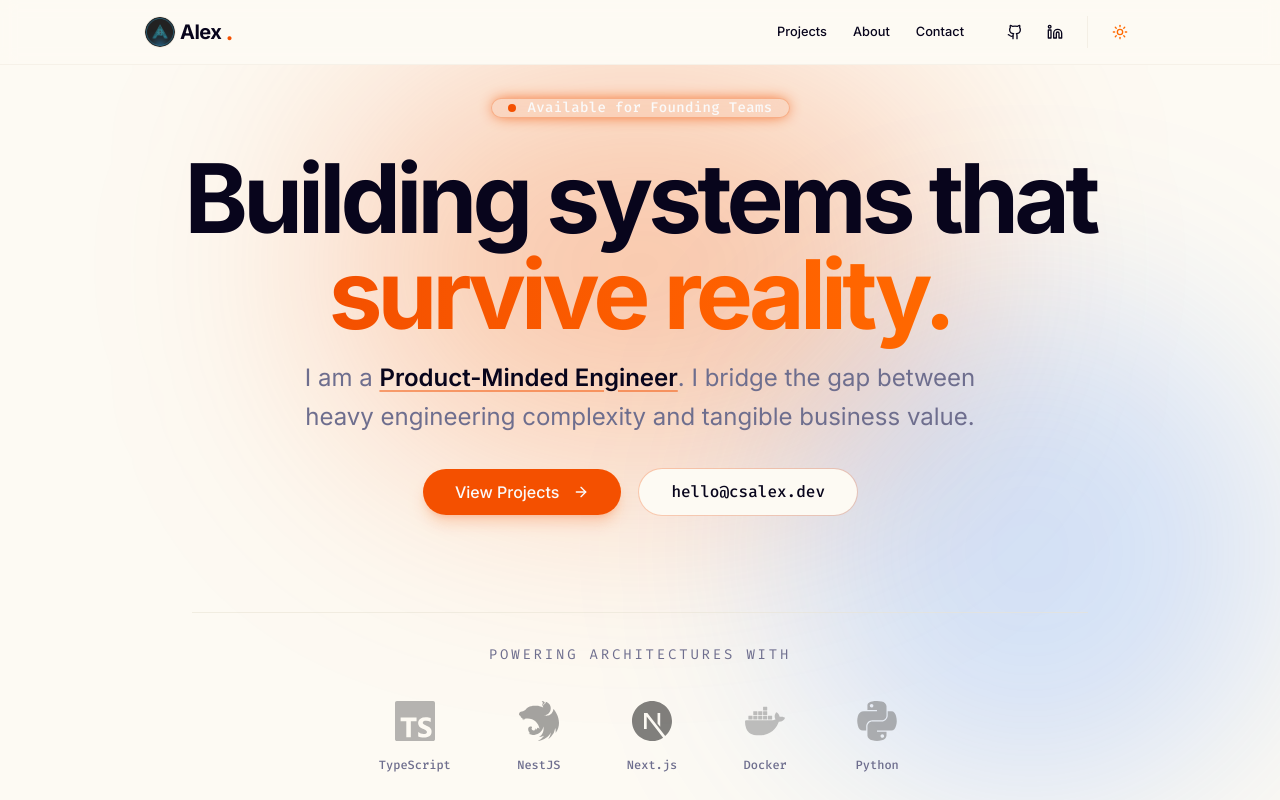
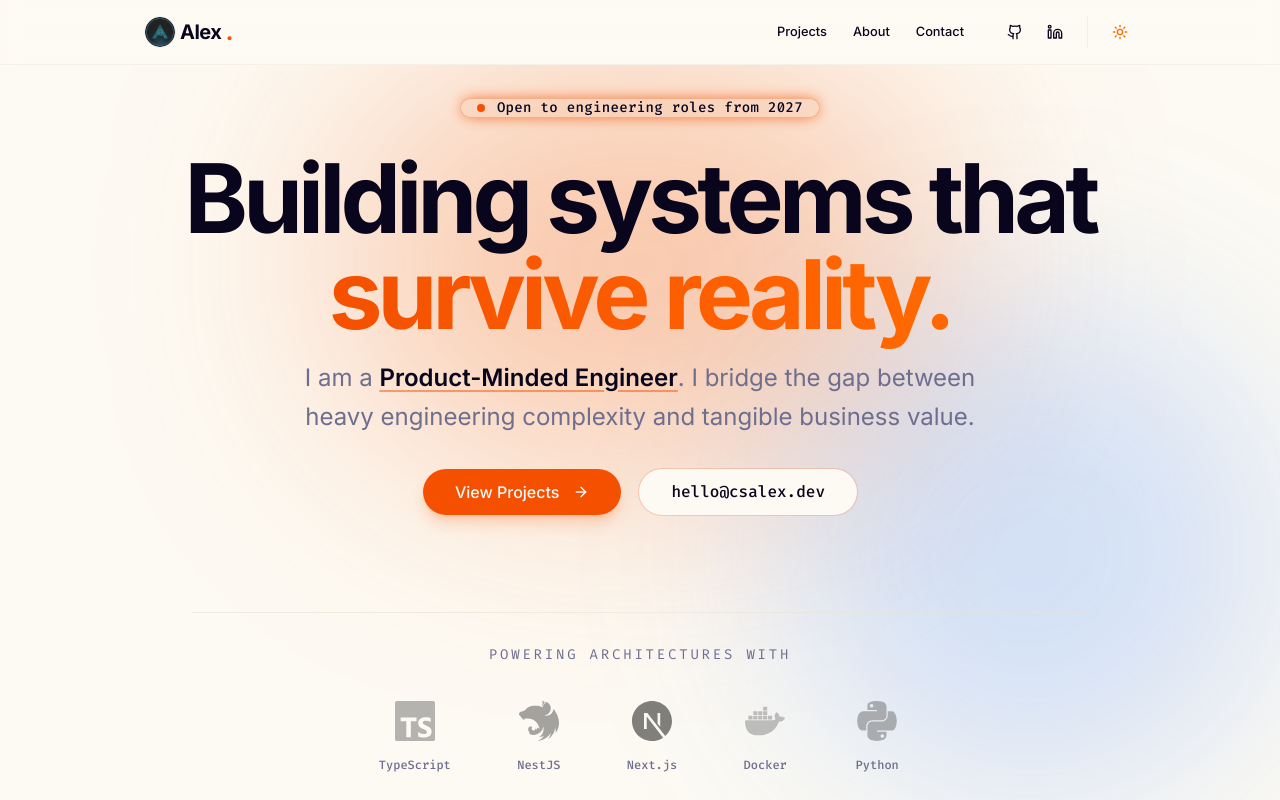
Before and after one commit to csiszaralex/csalex.dev, a Next.js app: page / in a window 1280 px wide. Shown: the top 800 px of the page. Built offline with nearby package versions, Linux system fonts and the light colour scheme; no server answers.

Commit message:
fix(hero): make the status badge readable and current

```diff
--- a/components/hero.tsx
+++ b/components/hero.tsx
@@ -19,13 +19,13 @@ export function Hero() {
         <div className='animate-in fade-in slide-in-from-bottom-4 duration-700 motion-reduce:animate-none'>
           <Badge
             variant='outline'
-            className='px-4 py-1.5 text-sm font-mono tracking-wide border-primary/30 bg-primary/5 text-primary-foreground dark:text-primary rounded-full backdrop-blur-md shadow-[0_0_15px_-3px_var(--primary)]'
+            className='px-4 py-1.5 text-sm font-mono tracking-wide border-primary/30 bg-primary/5 text-foreground dark:text-primary rounded-full backdrop-blur-md shadow-[0_0_15px_-3px_var(--primary)]'
           >
             <span className='relative flex h-2 w-2 mr-2'>
               <span className='animate-ping absolute inline-flex h-full w-full rounded-full bg-primary opacity-75'></span>
               <span className='relative inline-flex rounded-full h-2 w-2 bg-primary'></span>
             </span>
-            Available for Founding Teams
+            Open to engineering roles from 2027
           </Badge>
         </div>
 
```
